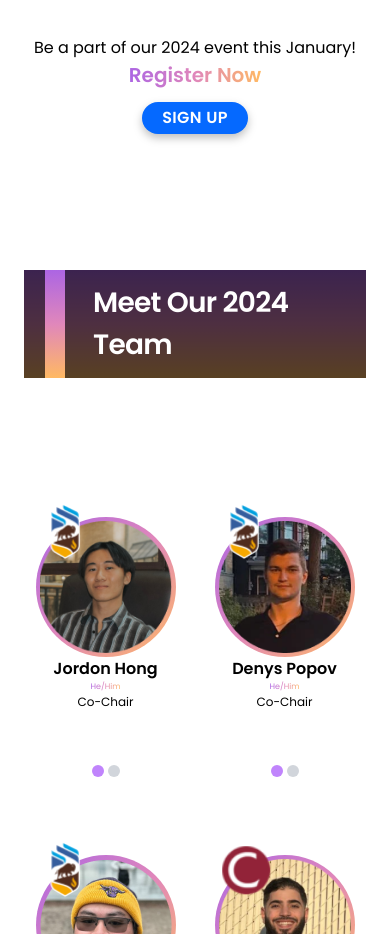
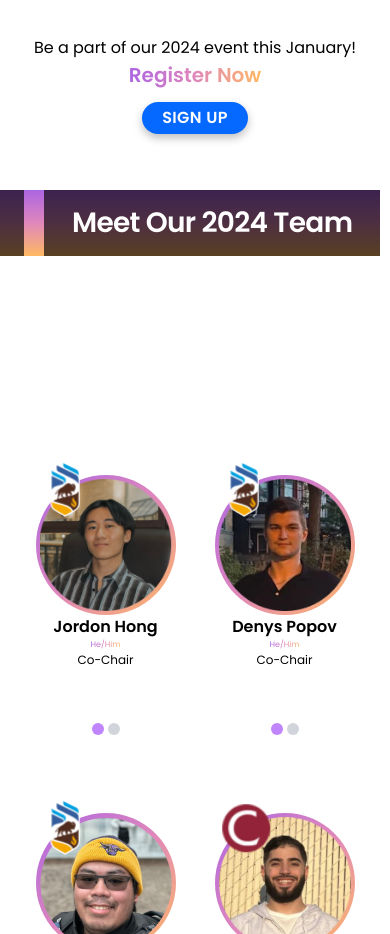
Before and after one commit to cusec/2024, a Next.js app: page /about in a window 390 px wide. Shown: the part 2240-3174 px from the top of the page. Built offline with nearby package versions, Linux system fonts and the light colour scheme.

Commit message:
feat: Align team section title to navbar logo

```diff
--- a/src/app/about/Team.tsx
+++ b/src/app/about/Team.tsx
@@ -21,7 +21,7 @@ const STAGGER_DELAY = TOTAL_ANIMATION_DURATION / teamMembers.length;
 export default function Team() {
   return (
     <>
-      <motion.div
+      {/* <motion.div
       {...animateInConfig}
       transition = {transitionConfig()}
       className="bg-gradient-to-b from-royalPurple via-roseQuartz to-goldenApricot w-fit flex space-x-5 mt-14">
@@ -29,7 +29,7 @@ export default function Team() {
         <h2 className="text-white text-[28px] md:text-[40px] font-semibold bg-black/[.65] py-3 px-7 tracking-tight">
           Meet Our 2024 Team
         </h2>
-      </motion.div>
+      </motion.div> */}
 
       {/* Render team member cards */}
       <div className="grid grid-cols-2 sm:grid-cols-3 lg:grid-cols-4 gap-4 mt-24">
--- a/src/app/about/page.tsx
+++ b/src/app/about/page.tsx
@@ -11,6 +11,7 @@ import AboutUs from "@/app/about/AboutUs";
 import Team from "./Team";
 import WhyJoin from "./WhyJoin";
 import { useEffect, useState } from "react";
+import { motion } from "framer-motion";
 
 // Had to remove this import because the file was too large to upload to GitHub.
 // import carousel_about_us from "./Carousel Images/carousel_about_us.svg";
@@ -20,6 +21,20 @@ const metadata: Metadata = {
   description:
     "Official website for the 2024 edition of the Canadian University Software Engineering Conference.",
 };
+
+
+const animateInConfig = {
+initial: { opacity: 0, x: 100 },
+whileInView: { opacity: 1, x: 0 },
+viewport: { once: true },
+};
+
+const transitionConfig = (delay = 0) => ({
+duration: 1.5,
+delay: delay,
+type: "spring",
+bounce: 0.5,
+});
 
 export default function About() {
   const [windowWidth, setWindowWidth] = useState(0);
@@ -33,7 +48,6 @@ export default function About() {
     };
 
     window.addEventListener("resize", handleResize);
-
     // Cleanup
     return () => {
       window.removeEventListener("resize", handleResize);
@@ -128,6 +142,20 @@ export default function About() {
             </Fade>
         </div>
           </div>
+
+        <div className="flex justify-center">
+          <div className="flex justify-start w-full max-w-screen-2xl">
+      <motion.div
+      {...animateInConfig}
+      transition = {transitionConfig()}
+      className="bg-gradient-to-b from-royalPurple via-roseQuartz to-goldenApricot w-fit flex space-x-5 mt-14">
+        <div className="w-6 md:w-12 lg:w-14 bg-black/[.65]"></div>
+        <h2 className="text-white text-[28px] md:text-[40px] font-semibold bg-black/[.65] py-3 px-7 tracking-tight">
+          Meet Our 2024 Team
+        </h2>
+      </motion.div>
+          </div>
+          </div>
         <div className="flex flex-col items-center">
           <div className="mx-6 lg:mx-24 max-w-screen-lg lg:w-full mt-20 md:-mt-3 mb-16">
             <Fade>
```
